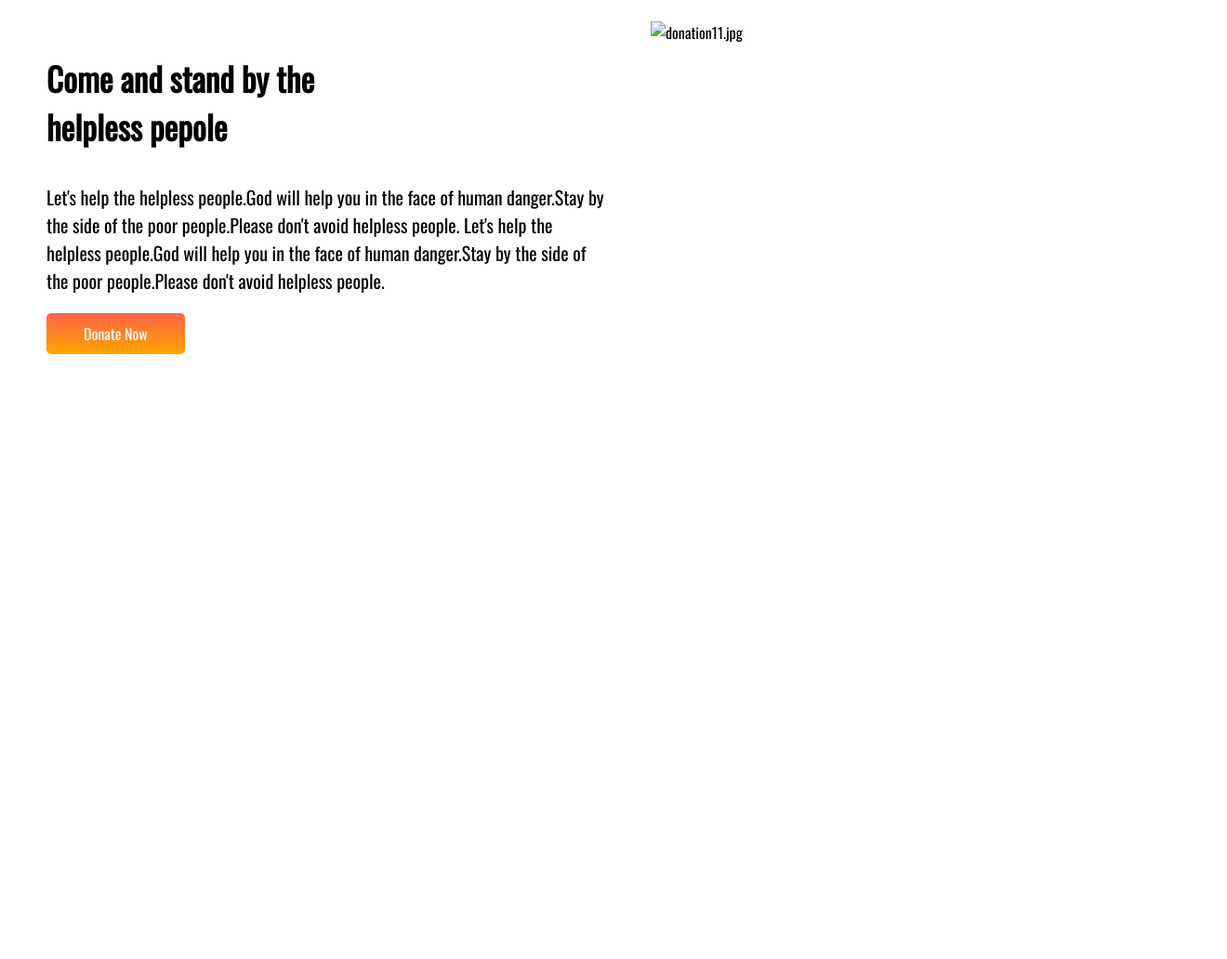
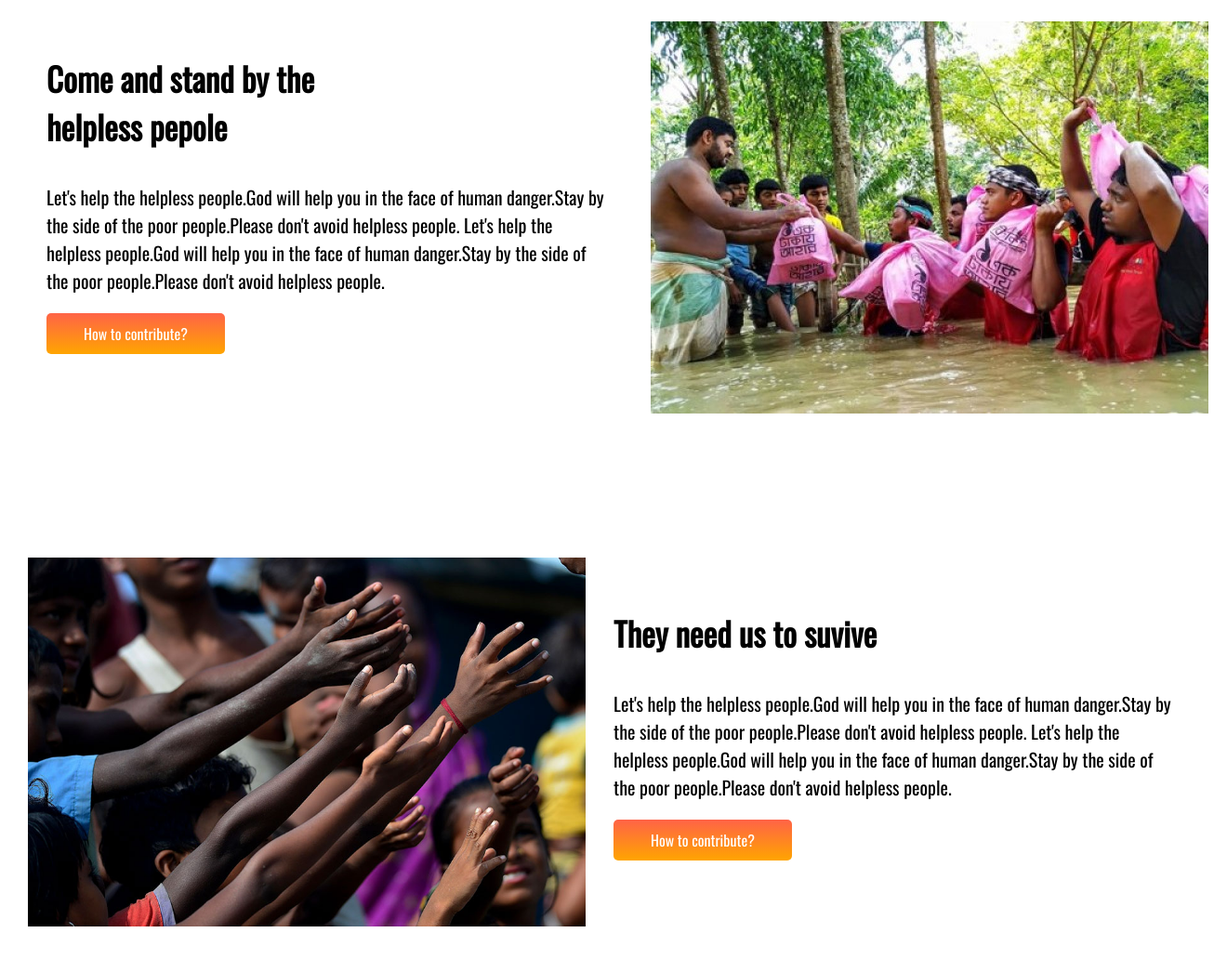
Before and after one commit to Naimul45/donate-website, a plain HTML site: page index.html in a window 1280 px wide. Shown: the part 1878-2910 px from the top of the page at 93% size, 1320 px wide, since content can reach past the window. Before the commit the page ends 2269 px from the top, so only its background shows below. Drawn offline with nearby package versions, Linux system fonts and the light colour scheme.

Commit message:
create websit

```diff
--- a/index.html
+++ b/index.html
@@ -84,14 +84,33 @@
         you in the face of human danger.Stay by the side of
         the poor people.Please don't avoid helpless people.</p>
         <div class="donate anchor">
-          <a target="_blank" href="https://www.globalgiving.org/">Donate Now</a>
+          <a target="_blank" href="https://www.globalgiving.org/">How to contribute?</a>
         </div>
 
       </div>
       <div class="image-5">
-        <img src="/donate website/images/donation11.jpg" alt="donation11.jpg">
+        <img src="/images/donation11.jpg" alt="donation11.jpg">
       </div>
 
+  </section>
+  <section class="section-4">
+    <div class="image-6">
+      <img src="/images/donation13.jpg" alt="donation13.jpg">
+    </div>
+    <div class="heading-p">
+      <h3>They need us to suvive</h3>
+      <p class="text">Let's help the helpless people.God will help
+        you in the face of human danger.Stay by the side of
+        the poor people.Please don't avoid helpless people.
+        Let's help the helpless people.God will help
+        you in the face of human danger.Stay by the side of
+        the poor people.Please don't avoid helpless people.</p>
+        <div class="donate anchor">
+          <a target="_blank" href="https://www.globalgiving.org/">How to contribute?</a>
+        </div>
+
+
+    </div>
   </section>
 
 </body>
--- a/style.css
+++ b/style.css
@@ -119,3 +119,14 @@ hr{
 h3{
   font-size:35px
 }
+.image-6 img{
+  width:600px;
+  padding:30px;
+  margin-top:100px
+}
+.section-4{
+  display:flex
+}
+.heading-p{
+  margin-top:150px
+}
```
